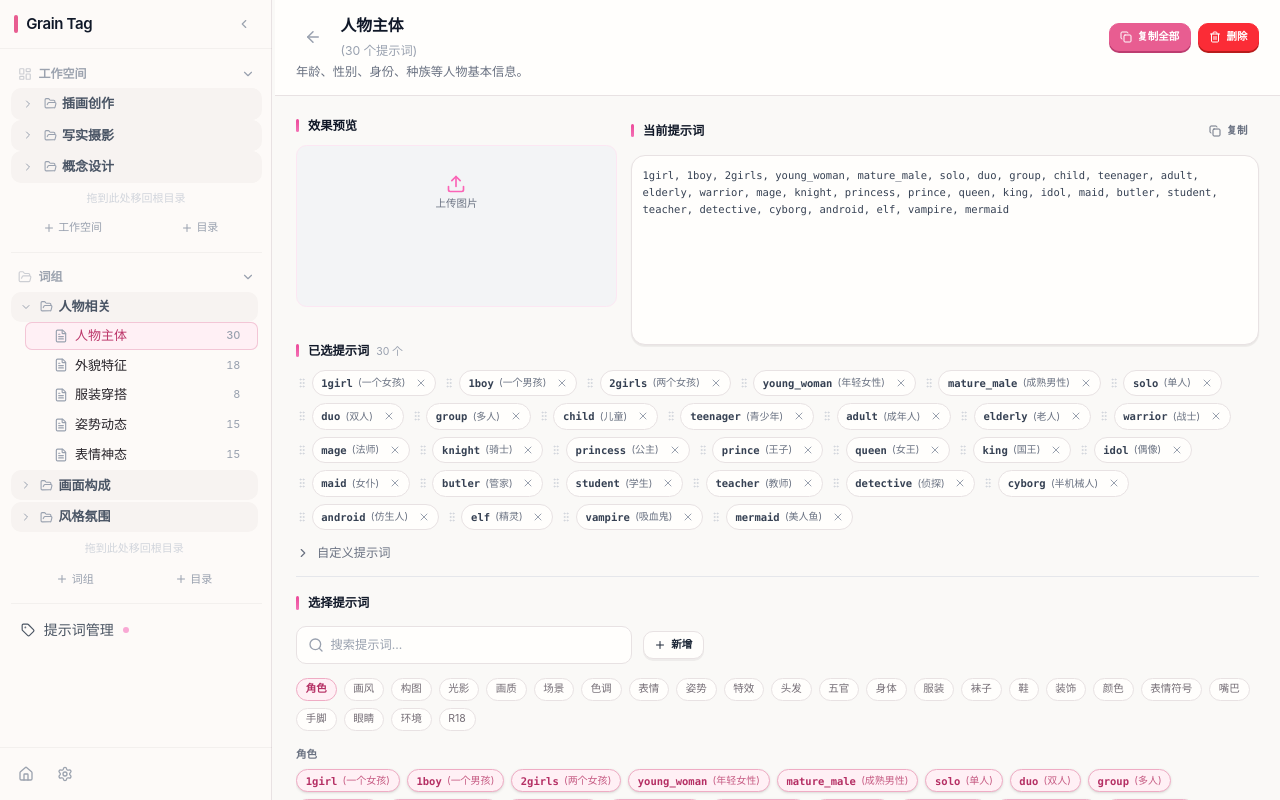
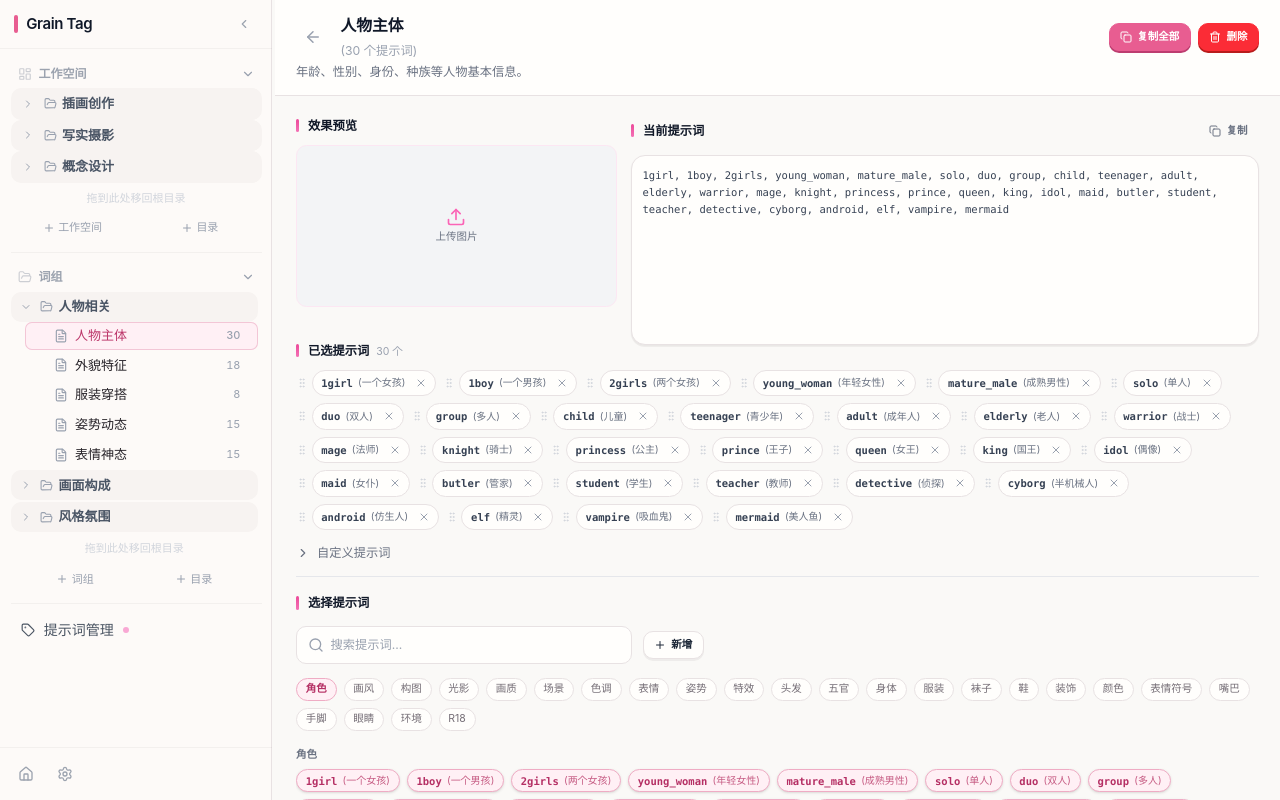
Before and after one commit to zntoast/grain, a React (Vite) app in the folder grain-react/: page /group/subject in a window 1280 px wide. Shown: the top 800 px of the page. Built offline with nearby package versions, Linux system fonts and the light colour scheme.

Commit message:
fix: center upload button vertically and horizontally

```diff
--- a/grain-react/src/components/ImagePreview.tsx
+++ b/grain-react/src/components/ImagePreview.tsx
@@ -88,7 +88,7 @@ export const ImagePreview: React.FC<ImagePreviewProps> = ({ imageUrl: initialUrl
           ) : (
             <button
               onClick={() => fileInputRef.current?.click()}
-              className="flex flex-col items-center justify-center gap-1 py-8 w-full hover:bg-pink-50/50 transition-colors rounded-xl"
+              className="absolute inset-0 flex flex-col items-center justify-center gap-1 hover:bg-pink-50/50 transition-colors rounded-xl"
               aria-label="上传预览图"
             >
               <Upload size={20} className="text-pink-400" />
```
